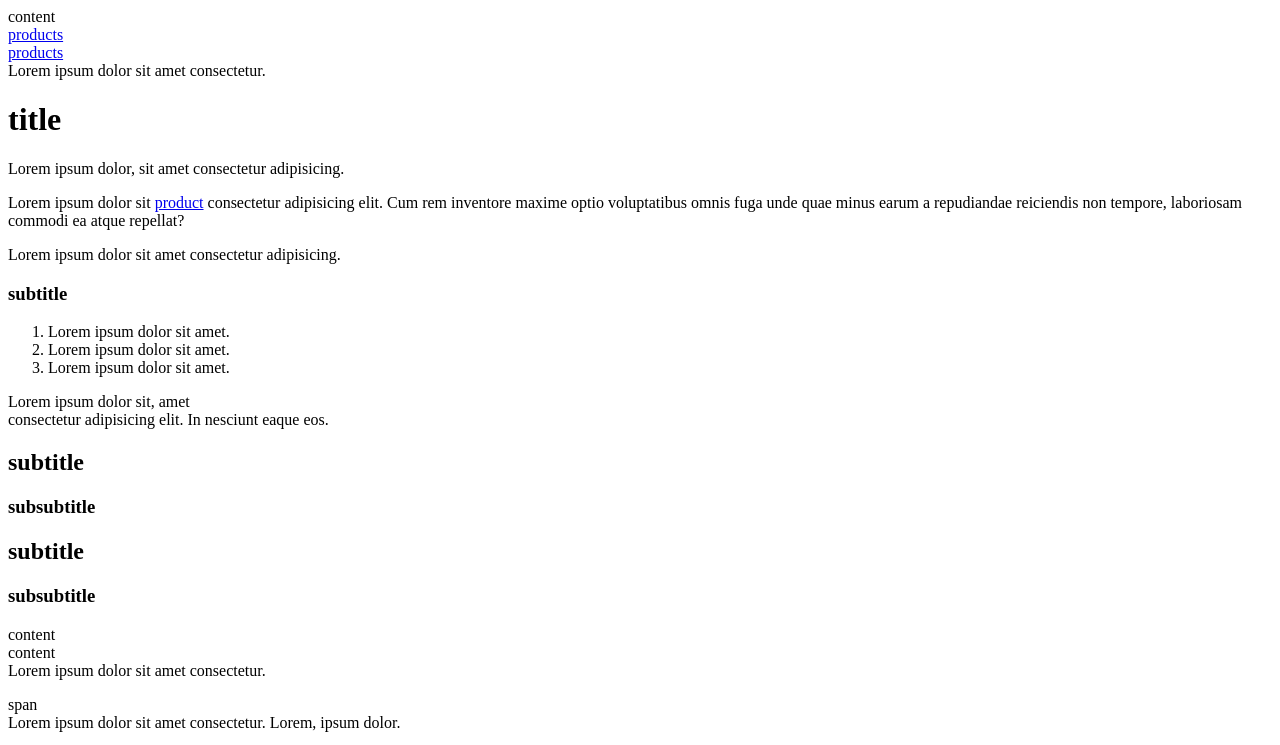
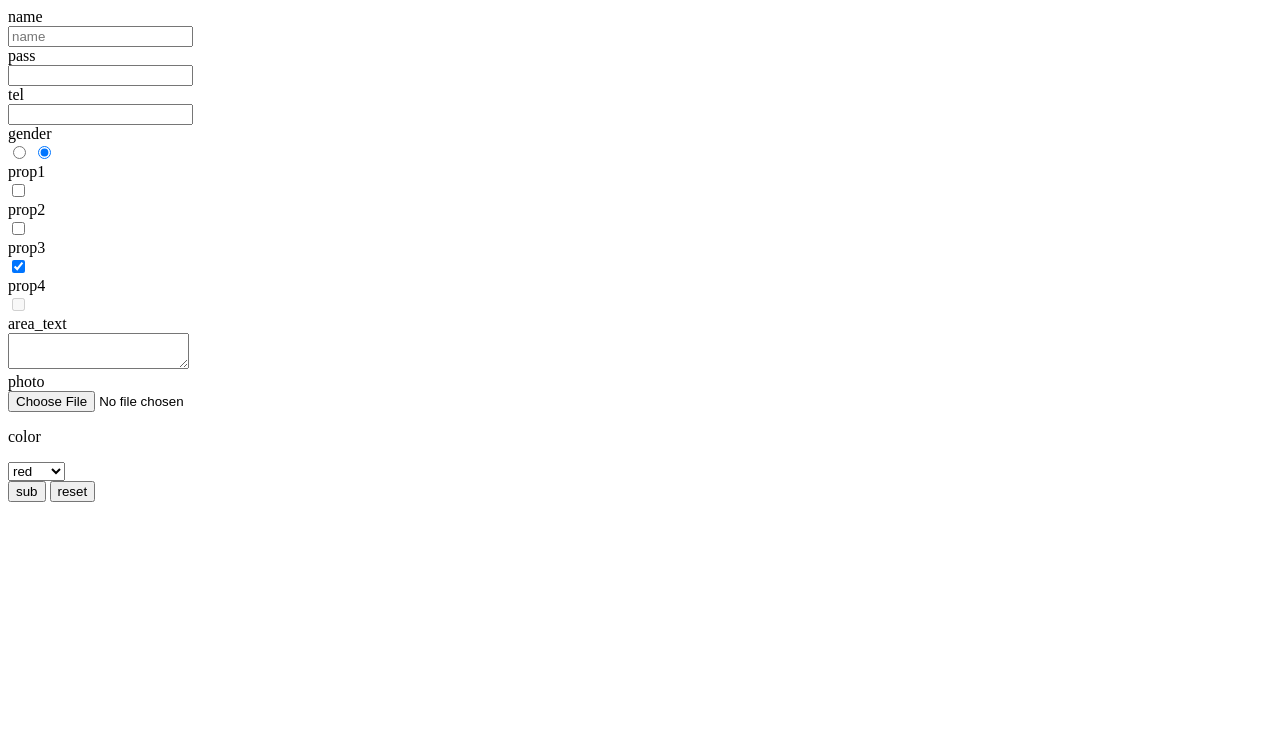
Before and after one commit to Vadim2011/SmallProjectPolytech, a plain HTML site: page _learn_html_css_js/_index.html in a window 1280 px wide. Shown: the top 745 px of the page. Drawn offline with Linux system fonts and the light colour scheme.

Commit message:
1.4 html form

```diff
--- a/_learn_html_css_js/_index.html
+++ b/_learn_html_css_js/_index.html
@@ -7,55 +7,73 @@
   <title>Password generator</title>
 </head>
 <body>
-  <header>
-    <nav>
-      content <br>
-      <a href="./products.html">products</a><br>
-      <a href="./products.html" target="_blank">products</a>
-    </nav>
-    Lorem ipsum dolor sit amet consectetur.
-  </header>
-  <main>
-    <h1>title</h1>
-    <p>
-      Lorem ipsum dolor, sit amet consectetur adipisicing.
-    </p>
-    <p>Lorem ipsum dolor sit <a href="products.html">product</a> consectetur adipisicing elit. Cum rem inventore maxime optio voluptatibus omnis fuga unde quae minus earum a repudiandae reiciendis non tempore, laboriosam commodi ea atque repellat?</p>
-    <p>Lorem ipsum dolor sit amet consectetur adipisicing.</p>
-    <h3>subtitle</h3>
-    <ol>
-      <li>Lorem ipsum dolor sit amet.</li>
-      <li>Lorem ipsum dolor sit amet.</li>
-      <li>Lorem ipsum dolor sit amet.</li>
-    </ol>
-    <p>
-      Lorem ipsum dolor sit, amet <br> consectetur adipisicing elit. In nesciunt eaque eos.
-    </p>
-    <h2>subtitle</h2>
-    <h3>subsubtitle</h3>
 
-    <h2>subtitle</h2>
-    <h3>subsubtitle</h3>
-    <section>content</section>
-    <div>content</div>
-    Lorem ipsum dolor sit amet consectetur.
-    <p>
-      span <br>
-      <span>Lorem ipsum dolor sit amet consectetur.</span>
-      <span>Lorem, ipsum dolor.</span>
-    </p>
-    <img src="/img/18.jpg" alt="notebook" width="500px">
-    <ul>
-      <li>1</li>
-      <li>2</li>
-    </ul>
-    <ol>
-      <li>4</li>
-      <li>5</li>
-    </ol>
-  </main>
-  <footer>
-    Lorem ipsum dolor sit amet consectetur.
-  </footer>
+  <form action="#" method="get">
+    <div>
+      <div>name</div>
+      <input tabindex="1" placeholder="name" name="usname" type="text">
+    </div>
+
+    <div>
+      <div>pass</div>
+      <input tabindex="2" name="Password" type="password">
+    </div>
+
+    <div>
+      <div>tel</div>
+      <input tabindex="3" name="tel" type="tel">
+    </div>
+
+    <div>
+      <div>gender</div>
+      <input tabindex="4" name="gend" type="radio" value="F">
+      <input tabindex="4" name="gend" type="radio" value="M" checked>
+    </div>
+
+    <div>
+      <div>
+        <span>prop1</span><br>
+        <input tabindex="5" type="checkbox" name="prop1" value="prop1">
+      </div>
+      <div>
+        <span>prop2</span><br>
+        <input tabindex="6" type="checkbox" name="prop2">
+      </div>
+      <div>
+        <span>prop3</span><br>
+        <input tabindex="7" type="checkbox" name="prop2" checked>
+      </div>
+      <div>
+        <span>prop4</span><br>
+        <input tabindex="8" type="checkbox" name="prop2" disabled>
+      </div>
+    </div>
+
+    <div>
+      <div>area_text</div>
+      <textarea name="area" tabindex="9"></textarea>
+    </div>
+
+    <div>
+      <div>photo</div>
+      <div>
+        <input type="file" tabindex="10">
+      </div>
+    </div>
+
+    <div>
+      <p>color</p>
+      <!-- multiple -->
+      <select name="color" tabindex="11">
+        <option value="1">red</option>
+        <option value="2">green</option>
+        <option value="3">blue</option>
+      </select>
+    </div>
+
+  <button tabindex="12" type="submit">sub</button>
+  <button  tabindex="13" type="reset">reset</button>
+  </form>
+
 </body>
 </html>
```
Also changed, not shown: _learn_html_css_js/info_html.txt (+15 -1 lines).
